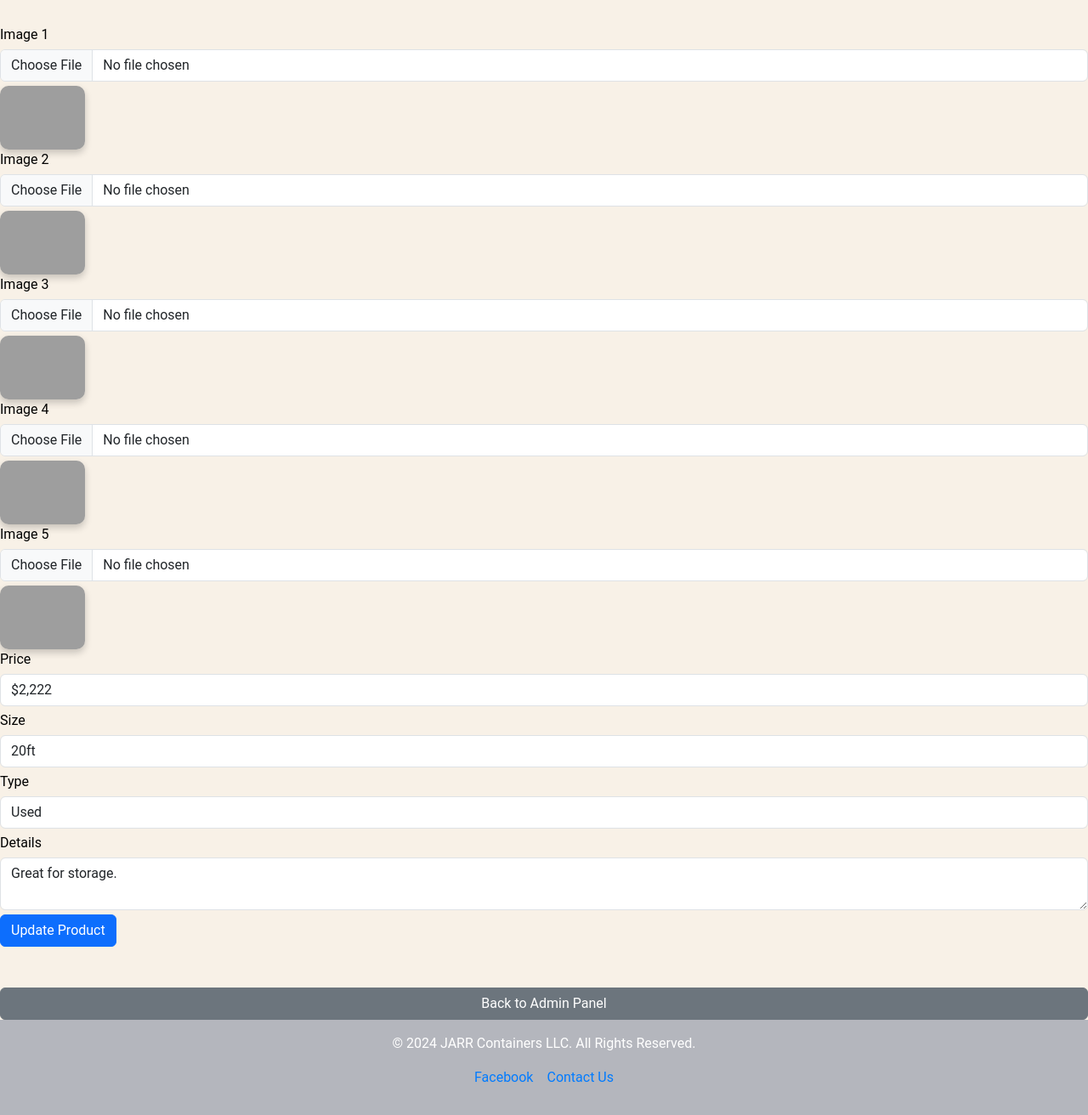
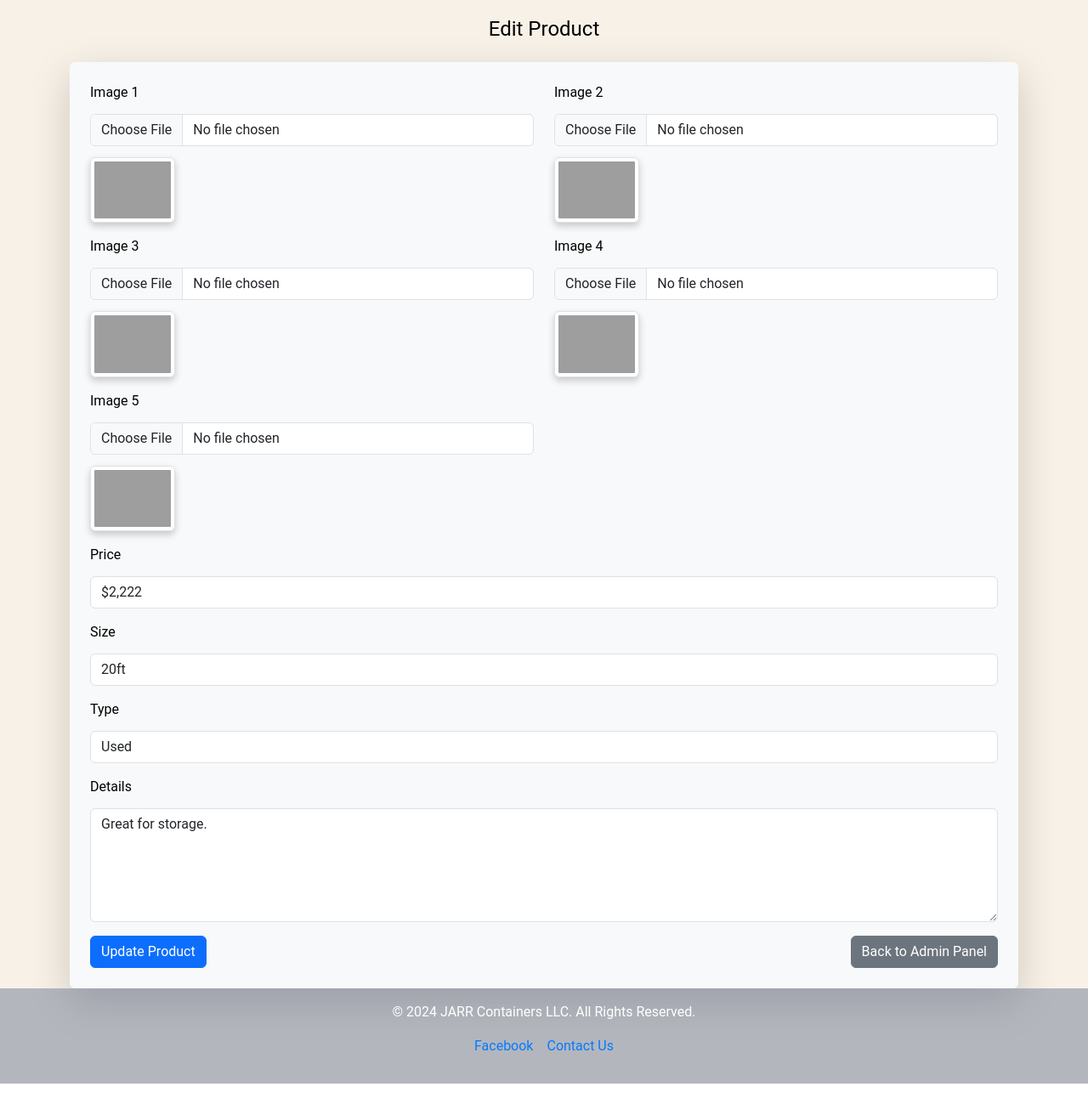
Before and after one commit to Isaiah802/JARR, a Flask app: page /admin/products/edit/1 in a window 1280 px wide. Shown: the part 108-1420 px from the top of the page at 85% size. After the commit the page ends 1383 px from the top, so only its background shows below. Run offline with Flask 3, Linux system fonts and the light colour scheme; a user stored in the database is signed in; data comes from the database, SQL or seed files in the repository; grey boxes are pictures that could not be loaded.

Commit message:
JARR 2.03.02
Attempt at fixing the hero section on mobile.  Updated styles for the add and edit pages. Changed Josh to Co-Founder.

```diff
--- a/templates/edit_product.html
+++ b/templates/edit_product.html
@@ -3,63 +3,76 @@
 {% block title %}Edit Product - JARR Containers{% endblock %}
 
 {% block content %}
-    <h1>Edit Product</h1>
+<div class="container mt-5">
+    <h1 class="text-center mb-4">Edit Product</h1>
 
-    <form action="{{ url_for('edit_product', container_id=container.id) }}" method="POST" enctype="multipart/form-data">
-        <div class="form-group">
-            <label for="image1">Image 1</label>
+    <form action="{{ url_for('edit_product', container_id=container.id) }}" method="POST" enctype="multipart/form-data" class="shadow-lg p-4 rounded bg-light">
+        <div class="row">
+            <div class="col-md-6 mb-3">
+                <label for="image1" class="form-label">Image 1</label>
                 <input type="file" name="image1" class="form-control">
                 {% if container.image1 %}
-                <img src="{{ url_for('static', filename='uploads/' + container.image1) }}" alt="Image 1" style="width:100px;">
+                    <img src="{{ url_for('static', filename='uploads/' + container.image1) }}" alt="Image 1" class="img-thumbnail mt-2" style="width:100px;">
                 {% endif %}
             </div>
-        <div class="form-group">
-            <label for="image2">Image 2</label>
+
+            <div class="col-md-6 mb-3">
+                <label for="image2" class="form-label">Image 2</label>
                 <input type="file" name="image2" class="form-control">
                 {% if container.image2 %}
-                <img src="{{ url_for('static', filename='uploads/' + container.image2) }}" alt="Image 2" style="width:100px;">
+                    <img src="{{ url_for('static', filename='uploads/' + container.image2) }}" alt="Image 2" class="img-thumbnail mt-2" style="width:100px;">
                 {% endif %}
             </div>
-        <div class="form-group">
-            <label for="image3">Image 3</label>
+
+            <div class="col-md-6 mb-3">
+                <label for="image3" class="form-label">Image 3</label>
                 <input type="file" name="image3" class="form-control">
                 {% if container.image3 %}
-                <img src="{{ url_for('static', filename='uploads/' + container.image3) }}" alt="Image 3" style="width:100px;">
+                    <img src="{{ url_for('static', filename='uploads/' + container.image3) }}" alt="Image 3" class="img-thumbnail mt-2" style="width:100px;">
                 {% endif %}
             </div>
-        <div class="form-group">
-            <label for="image4">Image 4</label>
+
+            <div class="col-md-6 mb-3">
+                <label for="image4" class="form-label">Image 4</label>
                 <input type="file" name="image4" class="form-control">
                 {% if container.image4 %}
-                <img src="{{ url_for('static', filename='uploads/' + container.image4) }}" alt="Image 4" style="width:100px;">
+                    <img src="{{ url_for('static', filename='uploads/' + container.image4) }}" alt="Image 4" class="img-thumbnail mt-2" style="width:100px;">
                 {% endif %}
             </div>
-        <div class="form-group">
-            <label for="image5">Image 5</label>
+
+            <div class="col-md-6 mb-3">
+                <label for="image5" class="form-label">Image 5</label>
                 <input type="file" name="image5" class="form-control">
                 {% if container.image5 %}
-                <img src="{{ url_for('static', filename='uploads/' + container.image5) }}" alt="Image 5" style="width:100px;">
+                    <img src="{{ url_for('static', filename='uploads/' + container.image5) }}" alt="Image 5" class="img-thumbnail mt-2" style="width:100px;">
                 {% endif %}
             </div>
-        <div class="form-group">
-            <label for="price">Price</label>
+        </div>
+
+        <div class="mb-3">
+            <label for="price" class="form-label">Price</label>
             <input type="text" name="price" class="form-control" value="{{ container.price }}" required>
         </div>
-        <div class="form-group">
-            <label for="size">Size</label>
+
+        <div class="mb-3">
+            <label for="size" class="form-label">Size</label>
             <input type="text" name="size" class="form-control" value="{{ container.size }}" required>
         </div>
-        <div class="form-group">
-            <label for="type">Type</label>
+
+        <div class="mb-3">
+            <label for="type" class="form-label">Type</label>
             <input type="text" name="type" class="form-control" value="{{ container.type }}" required>
         </div>
-        <div class="form-group">
-            <label for="details">Details</label>
-            <textarea name="details" class="form-control" required>{{ container.details }}</textarea>
+
+        <div class="mb-3">
+            <label for="details" class="form-label">Details</label>
+            <textarea name="details" class="form-control" rows="5" required>{{ container.details }}</textarea>
         </div>
+
+        <div class="d-flex justify-content-between">
             <button type="submit" class="btn btn-primary">Update Product</button>
+            <a href="{{ url_for('admin') }}" class="btn btn-secondary">Back to Admin Panel</a>
+        </div>
     </form>
-
-    <br><br>
-    <a href="{{ url_for('admin') }}" class="btn btn-secondary">Back to Admin Panel</a>
+</div>
 {% endblock %}
--- a/templates/learn.html
+++ b/templates/learn.html
@@ -23,9 +23,9 @@
             <div class="person-card">
                 <img src="/static/images/person_1.jpg" alt="Josh Martenez" class="person-image">
                 <div class="person-name">Josh Martenez</div>
-                <div class="person-title">Founder & CEO</div>
+                <div class="person-title">Co-Founder</div>
                 <div class="person-bio">
-                    Josh is an experienced truck driver and a founding member of JARR Containers. His experience in logistics and transportation ensures timely delivery and high-quality service.
+                    Josh brings his expertise in logistics and transportation to JARR Containers. As a co-founder, his experience as a truck driver ensures the timely delivery of high-quality service to our customers.
                 </div>
             </div>
 
```
Also changed, not shown: static/css/styles.css (+28 -8 lines), templates/add_product.html (+32 -22 lines). Lines whose indentation alone changed are shown as unchanged.
